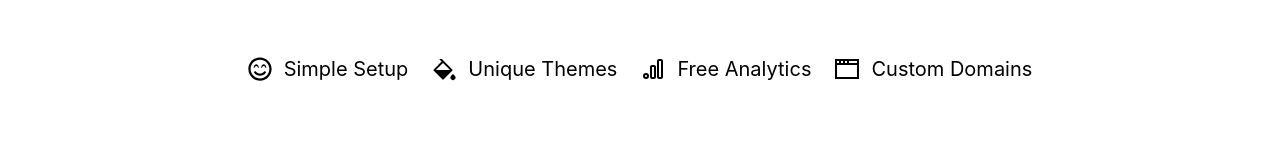
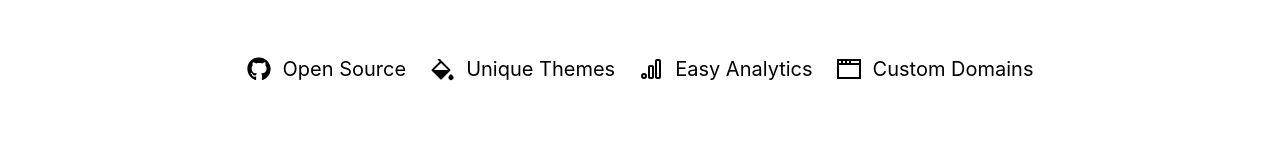
Before and after one commit to hrsikeisa/PinLink, a Next.js app: page / in a window 1280 px wide. Shown: the part 388-532 px from the top of the page. Built offline with nearby package versions, Linux system fonts and the light colour scheme.

Commit message:
add gtag conversion

```diff
--- a/components/Landing/FeatureIcons.tsx
+++ b/components/Landing/FeatureIcons.tsx
@@ -1,21 +1,21 @@
 import { HStack, SimpleGrid, Text } from '@chakra-ui/react'
 
-import { FaRegSmileBeam } from 'react-icons/fa'
+import { FaGithub } from 'react-icons/fa'
 import { GrDomain } from 'react-icons/gr'
 import { RiPaintFill } from 'react-icons/ri'
 import { TbBrandGoogleAnalytics } from 'react-icons/tb'
 
 const FEATURES = [
   {
-    title: 'Simple Setup',
-    icon: <FaRegSmileBeam size={24} />,
+    title: 'Open Source',
+    icon: <FaGithub size={24} />,
   },
   {
     title: 'Unique Themes',
     icon: <RiPaintFill size={24} />,
   },
   {
-    title: 'Free Analytics',
+    title: 'Easy Analytics',
     icon: <TbBrandGoogleAnalytics size={24} />,
   },
   {
--- a/components/Landing/Footer.tsx
+++ b/components/Landing/Footer.tsx
@@ -15,16 +15,9 @@ const Footer = () => {
       <Spacer />
       <HStack spacing={4}>
         {socials.map((social, i) => (
-          <Box
-            _hover={{ opacity: 0.8 }}
-            _active={{ opacity: 0.5 }}
-            onClick={() => window.open(social.link, '_blank')}
-            cursor="pointer"
-            transitionDuration="400ms"
-            key={i}
-            as={social.icon}
-            size={24}
-          />
+          <a href={social.link} key={i} target="_blank">
+            <Box _hover={{ opacity: 0.8 }} _active={{ opacity: 0.5 }} as={social.icon} size={24} />
+          </a>
         ))}
       </HStack>
     </HStack>
```
Also changed, not shown: pages/edit/[edit].tsx (+13 -0 lines).
